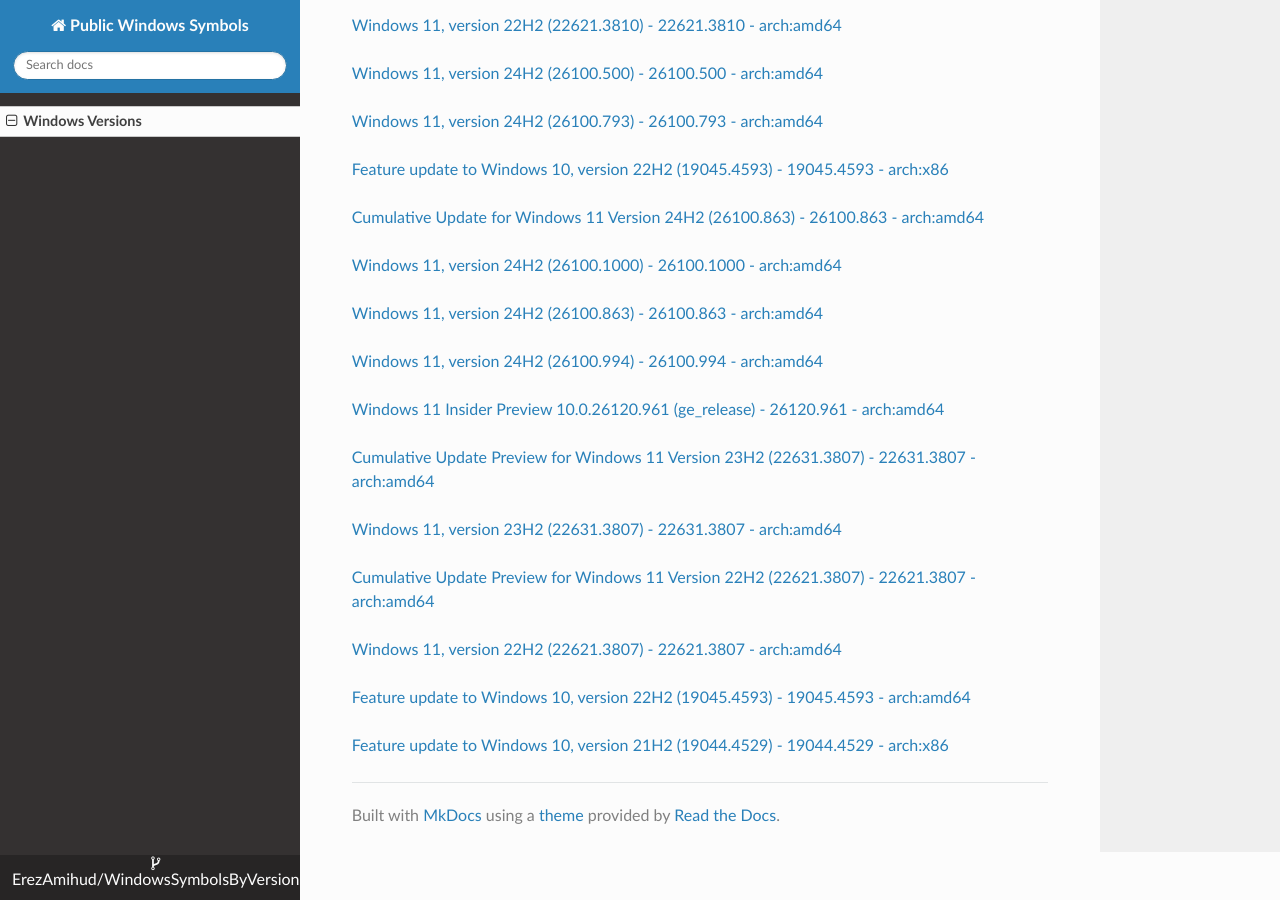
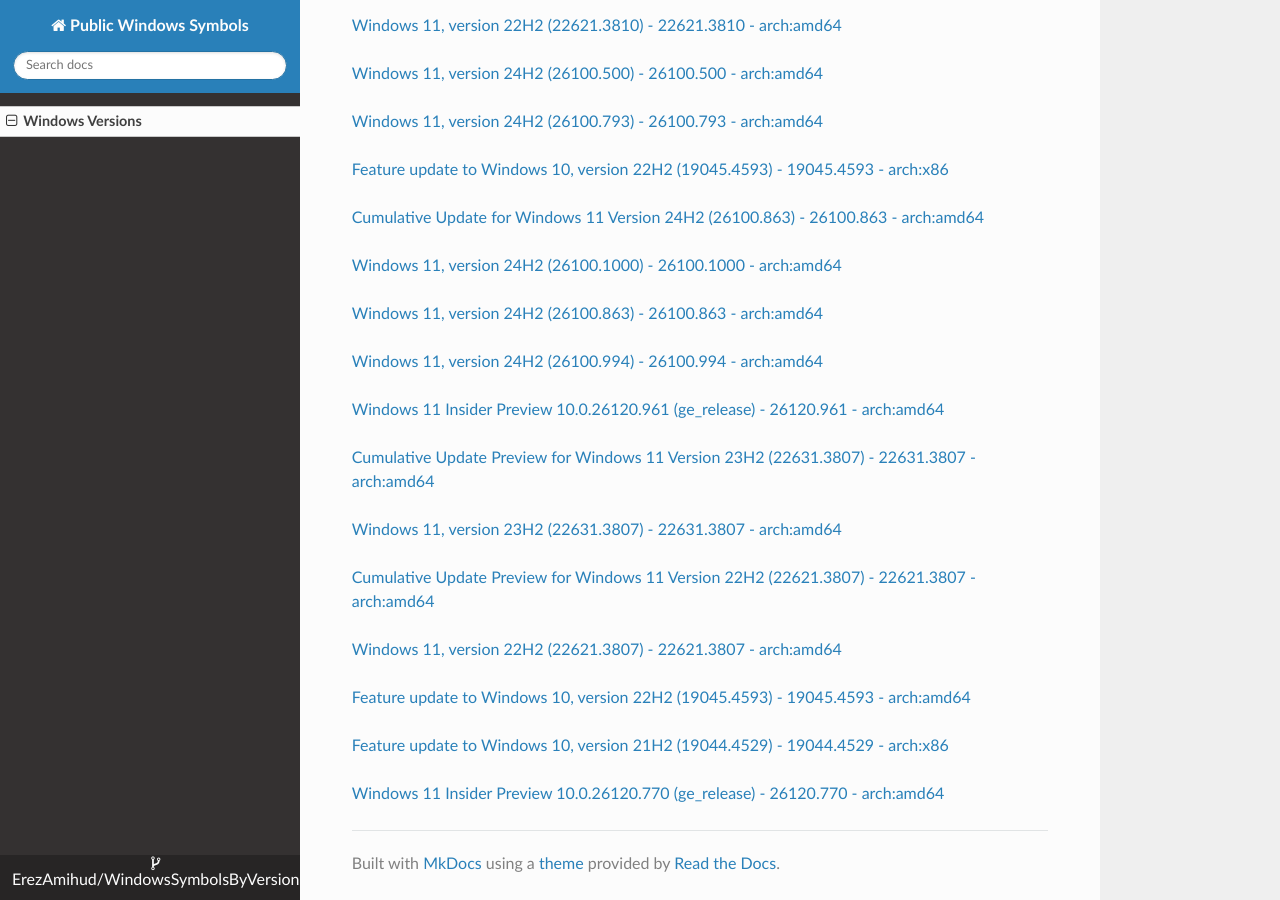
Before and after one commit to ErezAmihud/WindowsSymbolsByVersion, an MkDocs documentation site: the page built from docs/index.md, in a window 1280 px wide and 900 px high, scrolled down 12125 px. Built offline with MkDocs 1.6.1, drawn with Linux system fonts in a browser that asks for light colours; nearby versions of some CDN libraries.

Commit message:
Automated commit, add manifest for a95de9c4-eda6-4dbc-87e6-0fd3ab104170

```diff
--- a/docs/index.md
+++ b/docs/index.md
@@ -634,3 +634,6 @@
 
 
 [Feature update to Windows 10, version 21H2 (19044.4529) - 19044.4529 - arch:x86](https://github.com/ErezAmihud/WindowsSymbolsByVersion/blob/main/manifests/8720e797-7c02-442c-bb3c-a3110089b2b3.manifest)
+
+
+[Windows 11 Insider Preview 10.0.26120.770 (ge_release) - 26120.770 - arch:amd64](https://github.com/ErezAmihud/WindowsSymbolsByVersion/blob/main/manifests/a95de9c4-eda6-4dbc-87e6-0fd3ab104170.manifest)
```
Also changed, not shown: process_builds.json (+1 -1 lines), 1 other file.
